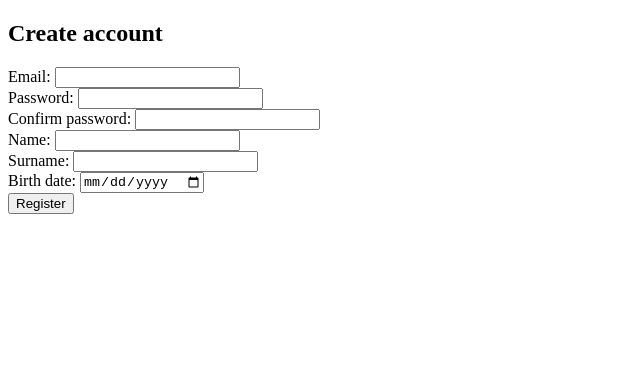
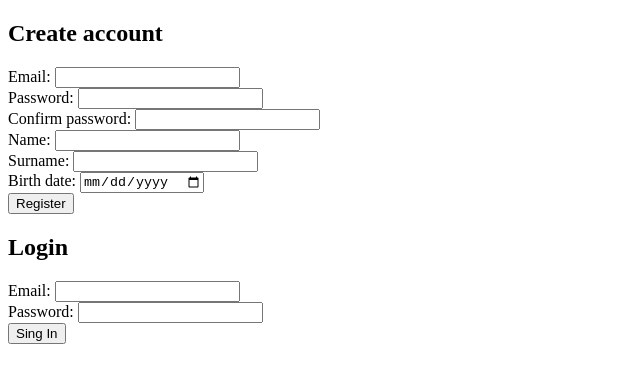
Before and after one commit to shrkptv/inno-frontend, a React (Vite) app: page / in a window 1280 px wide. Shown: the top 382 px of the page, without its empty margins (0-640 px from the left). Built offline with nearby package versions, Linux system fonts and the light colour scheme.

Commit message:
Add login page with jwt generation

```diff
--- a/src/App.jsx
+++ b/src/App.jsx
@@ -1,10 +1,12 @@
 import RegisterPage from "./pages/RegisterPage.jsx";
+import LoginPage from "./pages/LoginPage.jsx";
 
 function App() {
     return (
     <>
         <div>
             <RegisterPage />
+            <LoginPage />
         </div>
     </>
   )
--- /dev/null
+++ b/src/pages/LoginPage.jsx
@@ -0,0 +1,75 @@
+import { useState } from "react";
+import axios from "axios";
+
+export default function LoginPage() {
+    const [loginData, setLoginData] = useState({
+        email: '',
+        password: ''
+    });
+
+    function handleChange(event) {
+        const {name, value} = event.target;
+        setLoginData({
+            ...loginData,
+            [name]: value
+        });
+    }
+
+    async function handleSubmit(event) {
+        event.preventDefault();
+
+        const request = {
+            login: loginData.email,
+            password: loginData.password
+        };
+
+        await axios
+            .post("http://localhost:8080/api/v1/auth/login", request)
+            .then((response) => {
+                const accessToken = response.data.accessToken;
+                const refreshToken = response.data.refreshToken;
+                console.log("Access token: " + accessToken);
+                console.log("Refresh token: " + refreshToken);
+                if(accessToken && refreshToken)
+                {
+                    localStorage.setItem("accessToken", accessToken);
+                    localStorage.setItem("refreshToken", refreshToken);
+                    alert("Login successful!");
+                }
+            })
+            .catch((error) => {
+                const errorMsg = error.response?.data?.Error || error.response?.data?.detail || "Login failed";
+                alert(errorMsg);
+            });
+
+    }
+
+    return (
+        <div>
+            <h2>Login</h2>
+            <form onSubmit={handleSubmit}>
+                <div>
+                    <label>Email: </label>
+                    <input
+                        type="email"
+                        name="email"
+                        value={loginData.email}
+                        onChange={handleChange}
+                    />
+                </div>
+                <div>
+                    <label>Password: </label>
+                    <input
+                        type="password"
+                        name="password"
+                        value={loginData.password}
+                        onChange={handleChange}
+                    />
+                </div>
+                <div>
+                    <button type="submit">Sing In</button>
+                </div>
+            </form>
+        </div>
+    );
+}
--- a/src/pages/RegisterPage.jsx
+++ b/src/pages/RegisterPage.jsx
@@ -16,7 +16,7 @@ export default function RegisterPage() {
         setRegisterData({
             ...registerData,
             [name]: value
-        })
+        });
     }
 
     async function handleSubmit(event) {
@@ -35,7 +35,7 @@ export default function RegisterPage() {
             birthDate: registerData.birthDate
         };
 
-        axios
+        await axios
             .post("http://localhost:8080/api/v1/auth/register", request)
             .then((response) => {
                 alert("Success: " + response.data);
```
